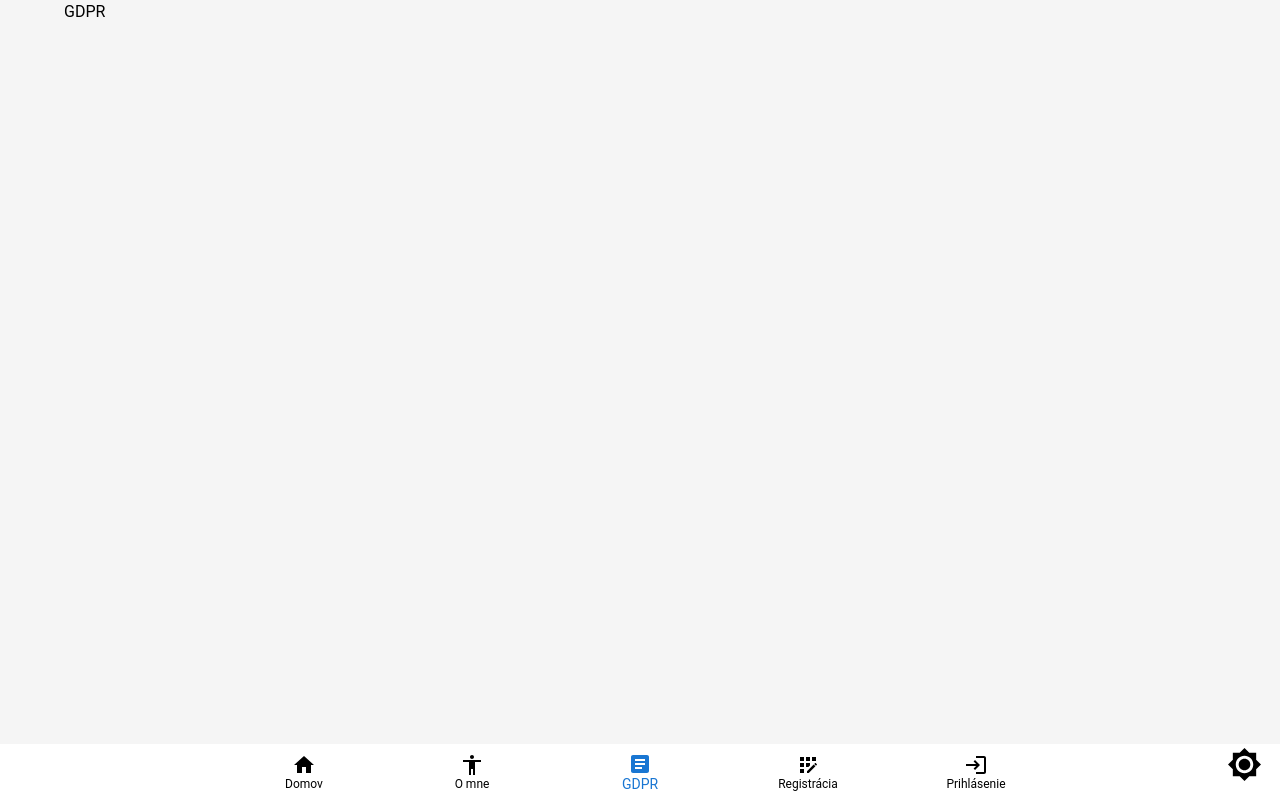
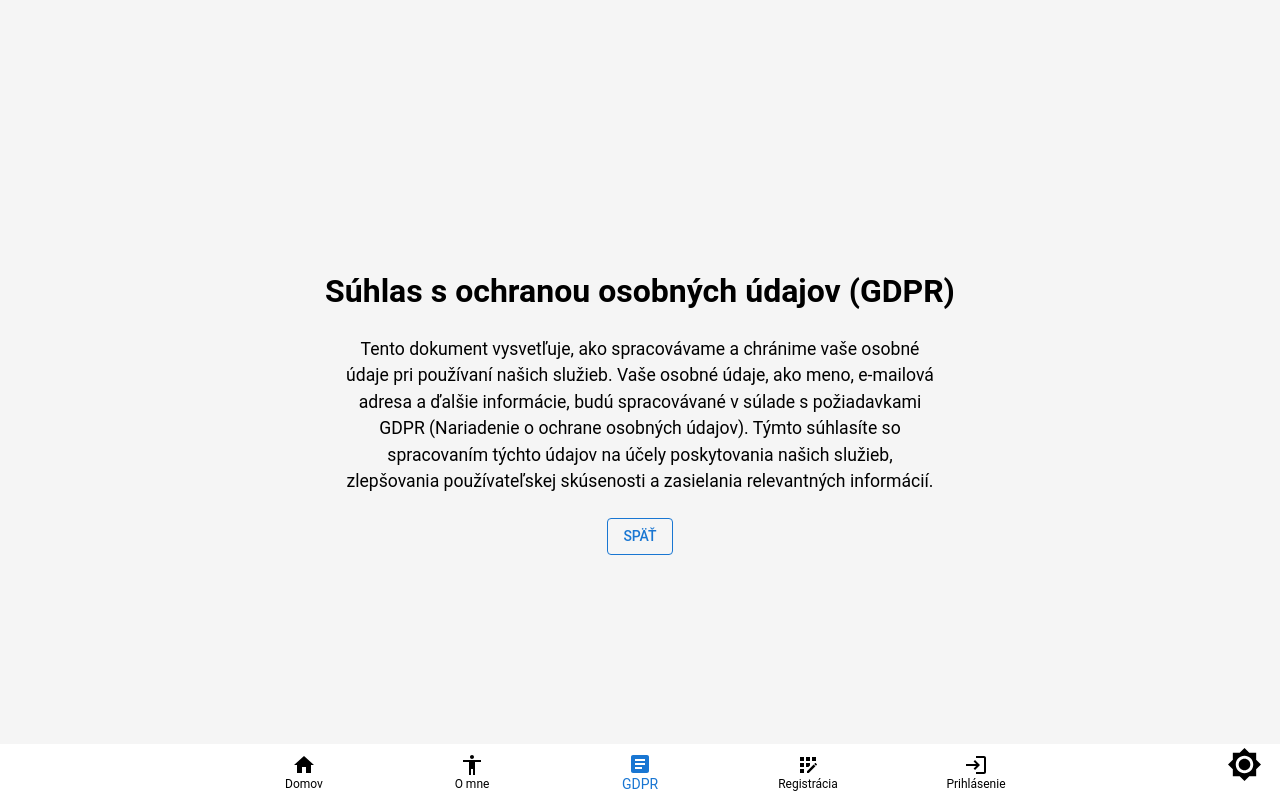
Before and after one commit to kidoplex/prax_final2, a Next.js app: page /gdpr in a window 1280 px wide. Built offline with nearby package versions, Linux system fonts and the light colour scheme; no server answers.

Commit message:
added gdpr

```diff
--- a/src/app/(public)/gdpr/page.tsx
+++ b/src/app/(public)/gdpr/page.tsx
@@ -1,17 +1,26 @@
-// src/app/gdpr/page.tsx
+import { Metadata } from "next";
+import dynamic from "next/dynamic";
 
-import Typography from '@mui/material/Typography';
-import Container from '@mui/material/Container';
+export const metadata: Metadata = { title: "GDPR | ZoškaSnap" };
 
-export const metadata = { title: "GDPR | ZoškaSnap"}
-
+const GDPRClient = dynamic(() => import("../../../components/GDPRClient"), {
+  ssr: false, // Ensures it's client-side only
+});
 
 export default function GDPR() {
   return (
+    <div style={{ display: "flex", justifyContent: "center", alignItems: "center", height: "100vh", textAlign: "center", padding: "20px" }}>
+      <div>
+        {/* GDPR Text */}
+        <h1>Súhlas s ochranou osobných údajov (GDPR)</h1>
+        <p style={{ fontSize: "1.1rem", maxWidth: "600px", margin: "0 auto" }}>
+          Tento dokument vysvetľuje, ako spracovávame a chránime vaše osobné údaje pri používaní našich služieb. Vaše osobné údaje, ako meno, e-mailová adresa a ďalšie informácie, budú spracovávané v súlade s požiadavkami GDPR (Nariadenie o ochrane osobných údajov).
+          Týmto súhlasíte so spracovaním týchto údajov na účely poskytovania našich služieb, zlepšovania používateľskej skúsenosti a zasielania relevantných informácií.
+        </p>
 
-    <Container>
-        <Typography>GDPR</Typography>
-    </Container>
-
+        {/* Client-side back button */}
+        <GDPRClient />
+      </div>
+    </div>
   );
 }
--- /dev/null
+++ b/src/components/GDPRClient.tsx
@@ -0,0 +1,34 @@
+"use client";  // Client-side component
+
+import { useRouter } from "next/navigation";
+import { Button, Box } from "@mui/material";
+
+export default function GDPRClient() {
+  const router = useRouter();
+
+  // Handle the back button click
+  const handleBack = () => {
+    router.back(); // Go back to the previous page
+  };
+
+  return (
+    <Box sx={{ textAlign: "center", mt: 3 }}>
+      <Button
+        onClick={handleBack}
+        variant="outlined"
+        color="primary"
+        sx={{
+          borderColor: "primary.main",
+          color: "primary.main",
+          backgroundColor: "transparent",
+          "&:hover": {
+            borderColor: "primary.dark",
+            color: "primary.dark",
+          },
+        }}
+      >
+        Späť
+      </Button>
+    </Box>
+  );
+}
--- a/src/sections/SigInView.tsx
+++ b/src/sections/SigInView.tsx
@@ -10,8 +10,6 @@
 import Link from "next/link";
 
 export default function SignInView() {
-
-
   const handleSignIn = () => {
     const baseUrl = window.location.origin;
     signIn("google", {callbackUrl: `${baseUrl}/prispevok`,});
```
